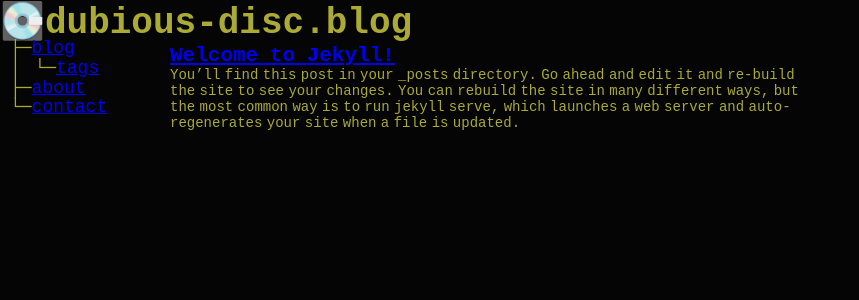
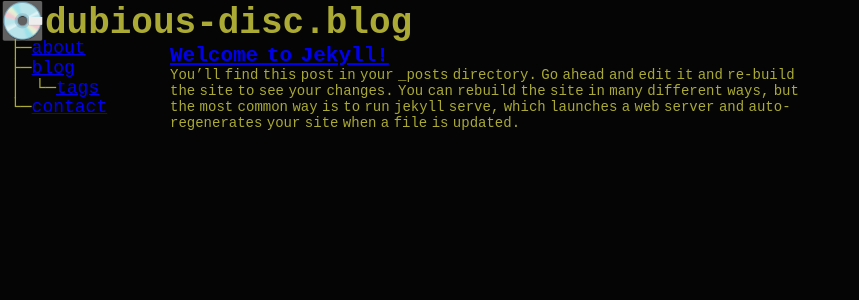
Before and after one commit to paranoid-porygon/paranoid-porygon.github.io, a Jekyll site: the page built from _pages/index.markdown, in a window 1280 px wide. Shown: the top 300 px of the page, without its empty margins (0-859 px from the left). Built offline with Jekyll 4.4.1, drawn with Linux system fonts in a browser that asks for light colours.

```diff
--- a/_layouts/default.html
+++ b/_layouts/default.html
@@ -11,9 +11,9 @@
   <h1><a class="logo" href="/">💽dubious-disc.blog</a></h1>
   <div class="sidenav dir-display">
 <!--&nbsp;&nbsp;├<li><a href="/" {% if page.title == "Home" %}class="active-page"{% endif %}>/</a></li> -->
+    ├─<a href="/about" {% if page.title == "About" %}class="active-page"{% endif %}>about</a><br>
     ├─<a href="/blog" {% if page.title == "blog" %}class="active-page"{% endif %}>blog</a><br>
     │&nbsp;&nbsp;└─<a href="/blog/tags" {% if page.title == "tags" %}class="active-page"{% endif %}>tags</a><br>
-    ├─<a href="/about" {% if page.title == "About" %}class="active-page"{% endif %}>about</a><br>
     └─<a href="/contact" {% if page.title == "Contact" %}class="active-page"{% endif %}>contact</a>
   </div>
     <main class="page-content">
--- a/_layouts/post.html
+++ b/_layouts/post.html
@@ -6,10 +6,10 @@ excerpt_separator: <!--excerpt-->
 <article id="post">
     <header class="post-header">
         <h1 class="post-title">{{ page.title }}</h1>
-	<!-- <div class="post-date">{{ page.date | date: "%b %-d, %Y" }}</div> -->
+	<div class="post-date">{{ page.date | date_to_string  }}</div>
 	<nav><ul class="tag-links">[
             {% for tag in page.tags %}
-	    <li>{% if tag != page.tags[0] %}, {% endif %}<a href="/tag/{{ tag }}">{{ tag }}</a></li>
+	    <li>{% if tag != page.tags[0] %}, {% endif %}<a href="/blog/tags/#tag-{{ tag }}">{{ tag }}</a></li>
             {% endfor %}
 	]</ul></nav>
     </header>
--- a/_sass/_nav.scss
+++ b/_sass/_nav.scss
@@ -25,7 +25,7 @@ main {  /* make sure this doesn't replace main styling in other files */
   margin-left: 160px; /* same as sidebar nav */
   /*margin-top: 50px;*/
   padding: 0px 10px;
-
+  position: fixed;
 }
 
 /* Options for smaller screens */
--- a/_sass/_post.scss
+++ b/_sass/_post.scss
@@ -3,5 +3,4 @@ li.post-category {
 }
 
 .post-preview {
-  word-spacing: -1px;
 }
```
